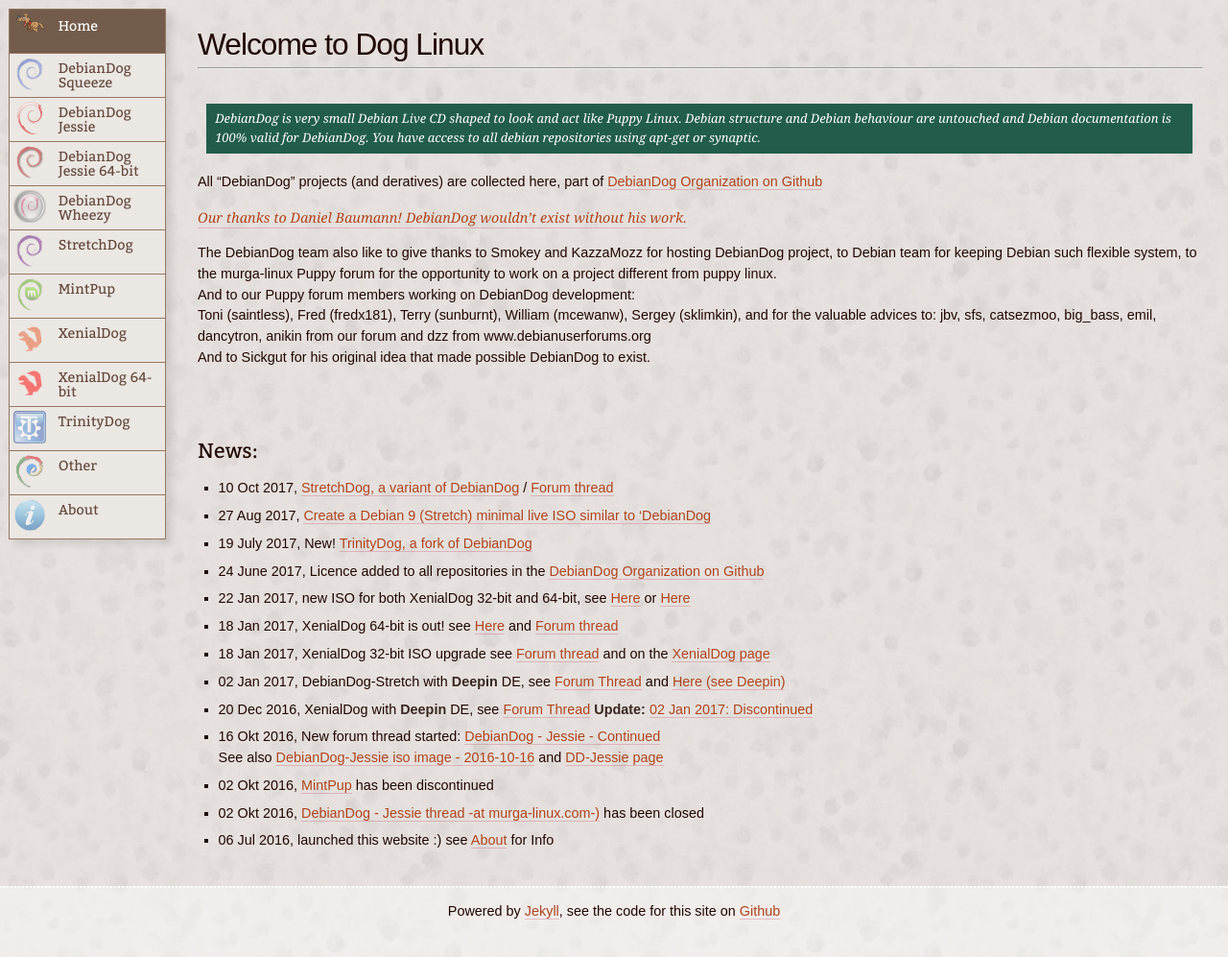
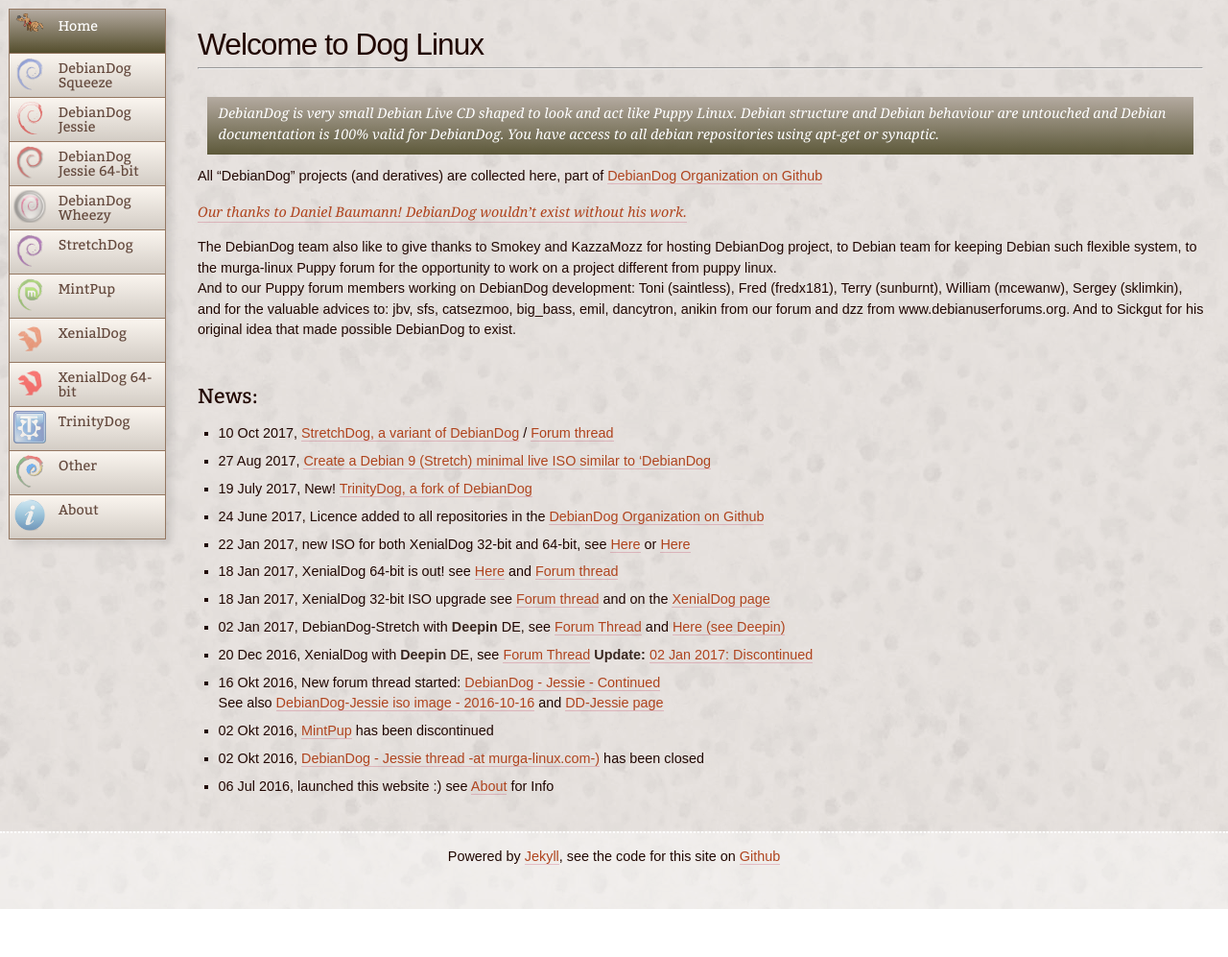
Before and after one commit to DebianDog/doglinux, a Jekyll site: the page built from index.md, in a window 1280 px wide and 1004 px high. Shown: the top 997 px of the window at 96% size. Built offline with Jekyll 4.4.1, drawn with Linux system fonts in a browser that asks for light colours; comment, search, counter and statistics services are not loaded.

Commit message:
Updated 'Other' page and layout changes

```diff
--- a/css/main.css
+++ b/css/main.css
@@ -394,15 +394,17 @@ main .img-wrapper {
 	color: #fff;
 	display: block;
 	font-family: 'Bitter';
-	font-size: 0.9em;
+	font-size: 1.0em;
 	position: relative;
 	padding: 0.5em;
-	padding-left: 0.7em;
+	padding-left: 0.8em;
+	padding-top: 0.5em;
+	padding-bottom: 0.7em;
 	float: left;
 	width: 98%;
-	margin: 0 0 1.5em 0;
+	margin: 1.5em 0 0.8em 0;
 	margin-left: 0.7em; /* 24px */
-	background-color: #225D4C; /* #5F473B chocolate */
+    background: linear-gradient(to top, rgba(78,74,40,.9), rgba(180,170,160,1));
 
     }
 
@@ -466,6 +468,7 @@ margin-left: 5px;
 
 	padding: 8px 0 9px 51px;
 	background-color: #EBE7E3;
+    background: linear-gradient(to top, rgba(218,214,208,.90), rgba(250,245,239,3));
 	line-height: 1.1;
 height: 45px;
 
@@ -484,6 +487,7 @@ margin: 1px;
 .nav-primary .active,
 .nav-primary .active:hover {
 	background-color: #F5F2EC;
+    background: linear-gradient(to top, rgba(198,194,190,.90), rgba(250,245,230,3));
 	color: #252525;
     }
 
@@ -491,6 +495,7 @@ margin: 1px;
 .nav-primary .active,
 .nav-primary .active:active {
     	background-color: #735C4B;
+    background: linear-gradient(to top, rgba(78,74,40,.9), rgba(180,170,160,1));
     	color: #fff;
     }
 
--- a/index.md
+++ b/index.md
@@ -6,7 +6,7 @@ image: css/running_hound.gif
 
 # Welcome to Dog Linux
 ---
-<br>
+
 
 <p class='colblock' markdown='1'>
 *DebianDog is very small Debian Live CD shaped to look and act like Puppy Linux. Debian structure and Debian behaviour are untouched and Debian documentation is 100% valid for DebianDog. You have access to all debian repositories using apt-get or synaptic.*
@@ -16,15 +16,12 @@ All "DebianDog" projects (and deratives) are collected here, part of [DebianDog
 
 #### [*Our thanks to Daniel Baumann! DebianDog wouldn't exist without his work.*](https://lists.debian.org/debian-live/2015/11/msg00024.html "An abrupt End to Debian Live"){:target="_blank"}
 The DebianDog team also like to give thanks to Smokey and KazzaMozz for hosting DebianDog project, to Debian team for keeping Debian such flexible system, to the murga-linux Puppy forum for the opportunity to work on a project different from puppy linux.
-And to our Puppy forum members working on DebianDog development:
-Toni (saintless), Fred (fredx181), Terry (sunburnt), William (mcewanw), Sergey (sklimkin),
-and for the valuable advices to: jbv, sfs, catsezmoo, big_bass, emil, dancytron, anikin from our forum and dzz from www.debianuserforums.org
-And to Sickgut for his original idea that made possible DebianDog to exist.
+And to our Puppy forum members working on DebianDog development: Toni (saintless), Fred (fredx181), Terry (sunburnt), William (mcewanw), Sergey (sklimkin),
+and for the valuable advices to: jbv, sfs, catsezmoo, big_bass, emil, dancytron, anikin from our forum and dzz from www.debianuserforums.org. And to Sickgut for his original idea that made possible DebianDog to exist.
 
 
 <br>
 
-&nbsp;
 
 
 ## News:
```
Also changed, not shown: zz06other.md (+17 -1 lines).
